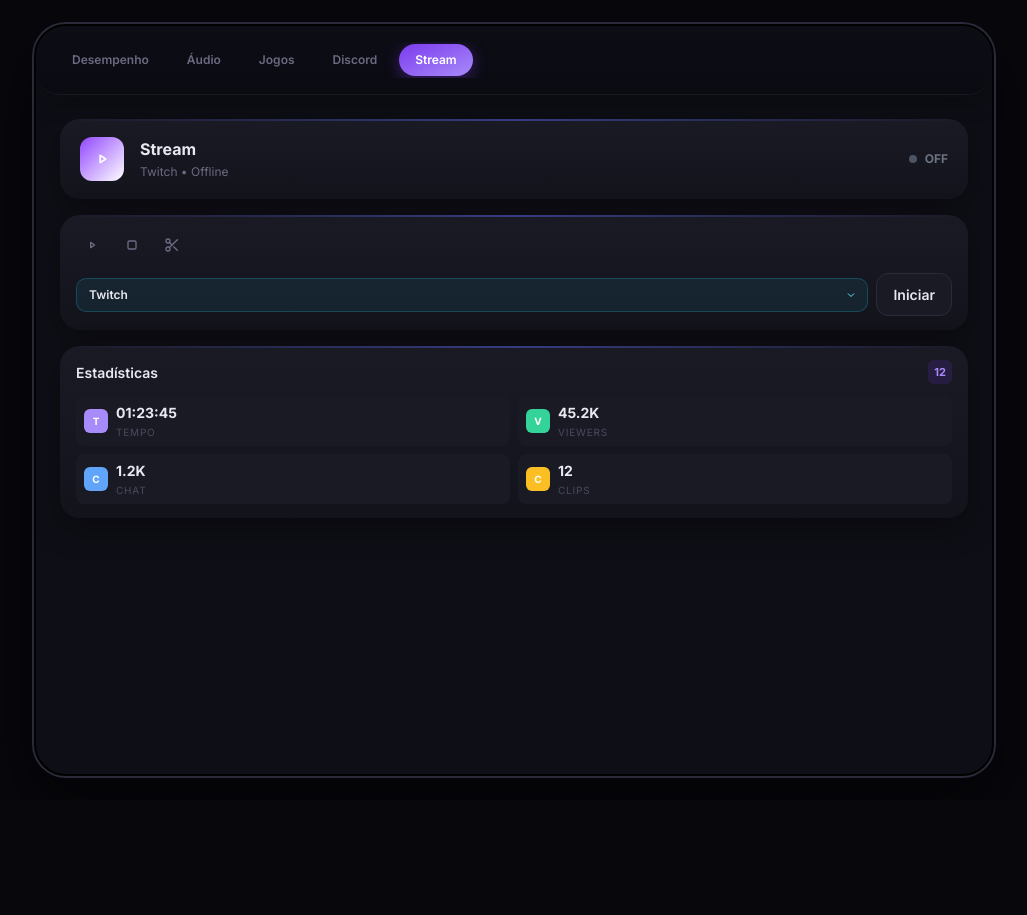
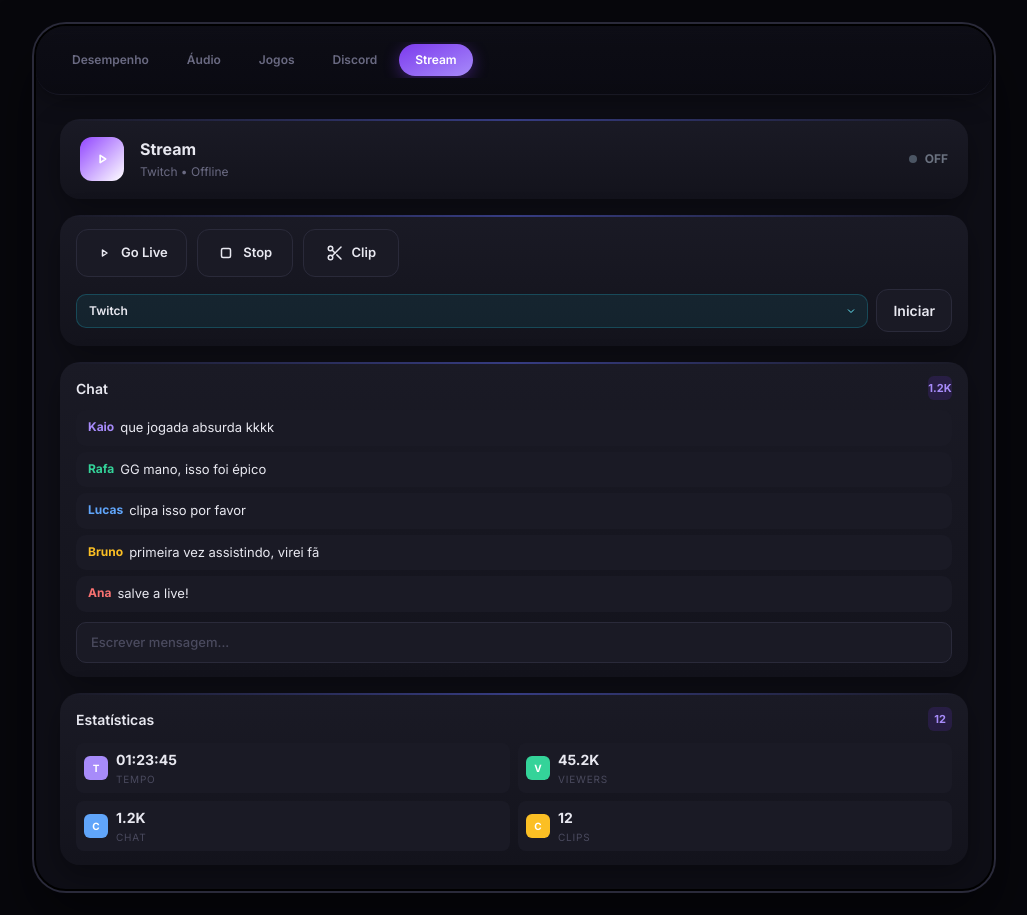
Before and after one commit to Vanz047/AppDeck, a React (Vite) app in the folder web/: page / in a window 1280 px wide. Both pictures are taken after a click on the button "Stream". Shown: the whole page, without its empty margins (126-1153 px from the left). Before the commit the page ends 800 px from the top, so only its background shows below. Built offline with nearby package versions, Linux system fonts and the light colour scheme.

Commit message:
redesign: Stream tab — área de chat + botões maiores com ícone e label

```diff
--- a/web/src/components/tabs/StreamTab.tsx
+++ b/web/src/components/tabs/StreamTab.tsx
@@ -13,10 +13,19 @@ const STREAM_STATS = {
   clips: 12,
 }
 
+const CHAT_MESSAGES = [
+  { user: 'Kaio', color: '#a78bfa', text: 'que jogada absurda kkkk' },
+  { user: 'Rafa', color: '#34d399', text: 'GG mano, isso foi épico' },
+  { user: 'Lucas', color: '#60a5fa', text: 'clipa isso por favor' },
+  { user: 'Bruno', color: '#fbbf24', text: 'primeira vez assistindo, virei fã' },
+  { user: 'Ana', color: '#f87171', text: 'salve a live!' },
+]
+
 export function StreamTab() {
   const [platform, setPlatform] = useState('twitch')
   const [live, setLive] = useState(false)
   const [clipping, setClipping] = useState(false)
+  const [newMessage, setNewMessage] = useState('')
 
   const currentPlatform = PLATFORMS.find((p) => p.id === platform)
 
@@ -84,15 +93,16 @@ export function StreamTab() {
 
       {/* Controls + Platform Selection */}
       <div className="discord-card voice-section">
-        <div className="voice-controls-row">
+        <div className="voice-controls-row stream-controls-row">
           {streamControls.map((ctrl) => (
             <button
               key={ctrl.id}
-              className={`vc-btn-small${ctrl.active ? ` active-${ctrl.variant}` : ''}`}
+              className={`vc-btn${ctrl.active ? ` active-${ctrl.variant}` : ''}`}
               onClick={ctrl.onClick}
               title={ctrl.label}
             >
               {ctrl.icon}
+              <span>{ctrl.label}</span>
             </button>
           ))}
         </div>
@@ -117,10 +127,35 @@ export function StreamTab() {
         </div>
       </div>
 
+      {/* Chat Area */}
+      <div className="discord-card participants-card stream-chat-card">
+        <div className="participants-header">
+          <h4>Chat</h4>
+          <span className="count-badge">{STREAM_STATS.chat}</span>
+        </div>
+        <div className="chat-messages">
+          {CHAT_MESSAGES.map((msg, i) => (
+            <div key={i} className="chat-message">
+              <span className="chat-user" style={{ color: msg.color }}>{msg.user}</span>
+              <span className="chat-text">{msg.text}</span>
+            </div>
+          ))}
+        </div>
+        <div className="chat-input-row">
+          <input
+            className="chat-input"
+            placeholder="Escrever mensagem..."
+            value={newMessage}
+            onChange={(e) => setNewMessage(e.target.value)}
+            onKeyDown={(e) => { if (e.key === 'Enter') setNewMessage('') }}
+          />
+        </div>
+      </div>
+
       {/* Stats Grid */}
       <div className="discord-card participants-card">
         <div className="participants-header">
-          <h4>Estadísticas</h4>
+          <h4>Estatísticas</h4>
           <span className="count-badge">{STREAM_STATS.clips}</span>
         </div>
         <div className="participants-grid stream-stats-grid">
--- a/web/src/index.css
+++ b/web/src/index.css
@@ -310,6 +310,110 @@ body {
   color: var(--red);
 }
 
+/* Stream: larger control buttons (vc-btn, 48px, icon + label) */
+.stream-controls-row {
+  gap: 10px;
+}
+.vc-btn {
+  display: flex;
+  align-items: center;
+  justify-content: center;
+  gap: 8px;
+  height: 48px;
+  min-width: 96px;
+  padding: 0 18px;
+  background: var(--panel-3);
+  border: 1px solid var(--border-2);
+  color: var(--text);
+  border-radius: 12px;
+  cursor: pointer;
+  transition: all .15s;
+  flex-shrink: 0;
+}
+.vc-btn svg {
+  width: 18px;
+  height: 18px;
+  flex-shrink: 0;
+}
+.vc-btn span {
+  font-size: 13px;
+  font-weight: 600;
+}
+.vc-btn:hover {
+  background: #22222f;
+  border-color: var(--border-2);
+}
+.vc-btn.active-start {
+  background: rgba(52,211,153,.15);
+  color: var(--green);
+  border-color: rgba(52,211,153,.35);
+}
+.vc-btn.active-start:hover {
+  background: rgba(52,211,153,.25);
+}
+.vc-btn.active-stop {
+  background: rgba(248,113,113,.15);
+  color: var(--red);
+  border-color: rgba(248,113,113,.35);
+}
+.vc-btn.active-stop:hover {
+  background: rgba(248,113,113,.25);
+}
+
+/* Stream: chat card */
+.stream-chat-card {
+  gap: 10px !important;
+}
+.chat-messages {
+  display: flex;
+  flex-direction: column;
+  gap: 6px;
+  overflow-y: auto;
+  max-height: 220px;
+  flex: 1;
+}
+.chat-message {
+  padding: 8px 12px;
+  border-radius: 10px;
+  background: var(--panel-3);
+  display: flex;
+  flex-wrap: wrap;
+  gap: 4px 6px;
+  line-height: 1.5;
+}
+.chat-user {
+  font-size: 12px;
+  font-weight: 700;
+}
+.chat-text {
+  font-size: 13px;
+  color: var(--text);
+  flex: 1;
+  min-width: 120px;
+}
+.chat-input-row {
+  display: flex;
+  gap: 8px;
+}
+.chat-input {
+  flex: 1;
+  background: var(--panel-3);
+  border: 1px solid var(--border-2);
+  color: var(--text);
+  font-size: 13px;
+  font-weight: 500;
+  padding: 10px 14px;
+  border-radius: 10px;
+  outline: none;
+  transition: border-color .15s;
+}
+.chat-input::placeholder {
+  color: var(--muted-2);
+}
+.chat-input:focus {
+  border-color: var(--accent-2);
+}
+
 /* Stream: stats grid */
 .stream-stats-grid {
   grid-template-columns: repeat(2, 1fr) !important;
```
